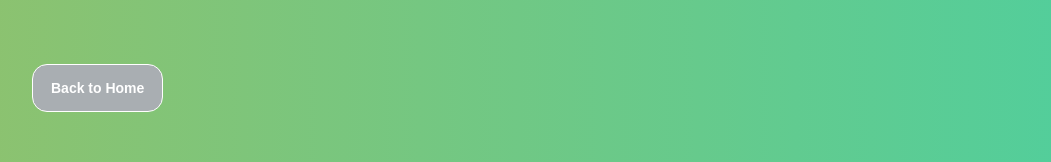
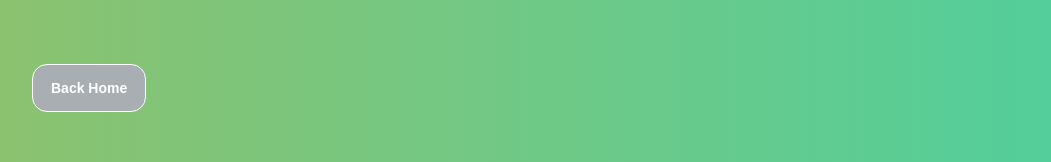
Before and after one commit to LucianCumpata/TW-Project, a plain HTML site: page login.html in a window 1280 px wide. Shown: the top 162 px of the page, without its empty margins (32-1083 px from the left). Drawn offline with Linux system fonts and the light colour scheme.

Commit message:
refactoring

```diff
--- a/css/style-sheet.css
+++ b/css/style-sheet.css
@@ -204,7 +204,7 @@ body {
     font-weight: lighter;
     text-decoration: none;
 }
-/*back botton*/
+/*Back button*/
 .Button {
     border-radius:15px;
     border:1px solid white;
--- a/login.html
+++ b/login.html
@@ -8,7 +8,7 @@
 </head>
 <body>
 <div>
-    <a href="index.html"class="Button">Back to Home</a>
+    <a href="index.html"class="Button">Back Home</a>
 </div>
 <div class="signIU-page">
     <div class="form">
```
Also changed, not shown: register.html (+1 -1 lines).
